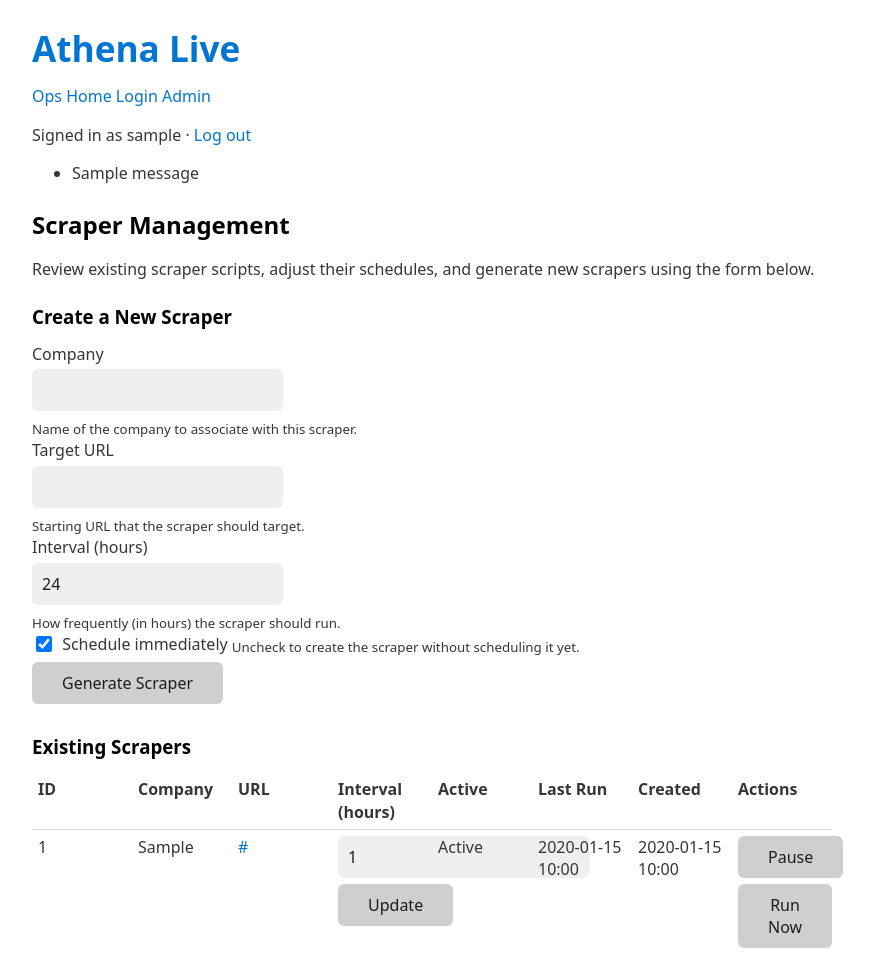
After one commit to athena-live/athena_live, a Django app: page /api/scrapers/ in a window 1280 px wide. The commit adds this page. Shown: the whole page, without its empty margins (208-1082 px from the left). Run offline with Django 4.2, Linux system fonts and the light colour scheme; a user stored in the database is signed in; tables that the repository leaves empty hold one stand-in row (values such as "Sample post"); one stand-in notice (Sample message) is shown.

Commit message:
Scraper UI
Added ScraperManagementView with create/update/toggle/run actions and API enhancements for interval/active params (backend/scrapers/views.py:18-157).
Introduced ScraperCreateForm to capture company, URL, interval, and activation (backend/scrapers/forms.py:4-16) plus a management template showing the list, forms, and actions (backend/templates/scrapers/manage.html:1-125).
Scheduling

Extended the Scraper model with a configurable interval_hours field and migration (backend/scrapers/models.py:4-14, backend/scrapers/migrations/0002_scraper_interval_hours.py).
Updated the APScheduler loader to honor per-scraper intervals (backend/scrapers/tasks.py:11-24) and reschedule after create/update/toggle events.
Routing & Feedback

Wired the management screen at /api/scrapers/ and kept the JSON creation endpoint at /api/scrapers/create/ (backend/athena_live/urls.py:10-16), and refreshed the dashboard quick link to point to the new UI (backend/dashboard/views.py:14-20).
Base layout now surfaces Django flash messages so actions report success or errors (backend/templates/base.html:10-29).

```diff
--- a/backend/athena_live/urls.py
+++ b/backend/athena_live/urls.py
@@ -4,7 +4,7 @@ from django.contrib import admin
 from django.contrib.staticfiles.urls import staticfiles_urlpatterns
 from django.urls import include, path
 
-from scrapers.views import create_scraper
+from scrapers.views import ScraperManagementView, create_scraper
 from users.views import UserLoginView
 
 urlpatterns = [
@@ -12,6 +12,7 @@ urlpatterns = [
     path('login/', UserLoginView.as_view(), name='login'),
     path('api/', include('dashboard.urls')),
     path('api/users/', include('users.urls')),
+    path("api/scrapers/", ScraperManagementView.as_view(), name="scrapers-manage"),
     path("api/scrapers/create/", create_scraper, name="scrapers-create"),
     # path('api/posts/', include('posts.urls')),
     # path('api/network/', include('network.urls')),
--- a/backend/dashboard/views.py
+++ b/backend/dashboard/views.py
@@ -16,6 +16,6 @@ class DashboardHomeView(TemplateView):
             {'label': 'User Login', 'url': reverse('login'), 'description': 'Sign in with standard credentials'},
             {'label': 'User Dashboard', 'url': reverse('users:dashboard'), 'description': 'Post-login landing page'},
             {'label': 'API: Users', 'url': '/api/users/', 'description': 'Entry point for user APIs'},
-            {'label': 'API: Scrapers', 'url': reverse('scrapers-create'), 'description': 'Create and store scraper code'},
+            {'label': 'Scraper Management', 'url': reverse('scrapers-manage'), 'description': 'Create, schedule, and run scrapers'},
         ]
         return context
--- /dev/null
+++ b/backend/scrapers/forms.py
@@ -0,0 +1,16 @@
+from django import forms
+
+
+class ScraperCreateForm(forms.Form):
+    company = forms.CharField(max_length=255, help_text="Name of the company to associate with this scraper.")
+    url = forms.URLField(help_text="Starting URL that the scraper should target.")
+    interval_hours = forms.IntegerField(
+        min_value=1,
+        initial=24,
+        help_text="How frequently (in hours) the scraper should run.",
+    )
+    active = forms.BooleanField(
+        required=False,
+        initial=True,
+        help_text="Uncheck to create the scraper without scheduling it yet.",
+    )
--- a/backend/scrapers/models.py
+++ b/backend/scrapers/models.py
@@ -8,6 +8,7 @@ class Scraper(models.Model):
     created_at = models.DateTimeField(auto_now_add=True)
     last_run = models.DateTimeField(null=True, blank=True)
     active = models.BooleanField(default=True)
+    interval_hours = models.PositiveIntegerField(default=24)
 
     def __str__(self) -> str:
         return f"{self.company} ({self.url})"
--- a/backend/scrapers/tasks.py
+++ b/backend/scrapers/tasks.py
@@ -12,10 +12,11 @@ def schedule_all() -> None:
     try:
         scheduler.remove_all_jobs()
         for scraper in Scraper.objects.filter(active=True):
+            interval = max(scraper.interval_hours, 1)
             scheduler.add_job(
                 run_scraper,
                 "interval",
-                hours=24,
+                hours=interval,
                 args=[scraper.id],
                 id=f"scraper-{scraper.id}",
                 replace_existing=True,
--- a/backend/scrapers/views.py
+++ b/backend/scrapers/views.py
@@ -1,16 +1,27 @@
 import json
 
+from django.contrib import messages
+from django.contrib.auth.mixins import LoginRequiredMixin
 from django.http import JsonResponse
+from django.shortcuts import redirect
 from django.views.decorators.http import require_http_methods
+from django.views.generic import TemplateView
 
 from .ai import generate_scraper_code
+from .forms import ScraperCreateForm
 from .models import Scraper
+from .tasks import schedule_all
+from .utils import run_scraper
 
 
 @require_http_methods(["GET", "POST"])
 def create_scraper(request):
     company = request.GET.get("company") or request.POST.get("company")
     url = request.GET.get("url") or request.POST.get("url")
+    interval_param = request.GET.get("interval_hours") or request.POST.get("interval_hours")
+    active_param = request.GET.get("active") or request.POST.get("active")
+    interval_hours = None
+    is_active = True
 
     if request.method == "POST" and (not company or not url):
         if request.content_type and "application/json" in request.content_type:
@@ -20,18 +31,127 @@ def create_scraper(request):
                 return JsonResponse({"error": "Invalid JSON body"}, status=400)
             company = company or payload.get("company")
             url = url or payload.get("url")
+            interval_param = interval_param or payload.get("interval_hours")
+            active_param = active_param or payload.get("active")
 
     if request.method == "GET" and not company and not url:
         return JsonResponse(
             {
-                "instructions": "Provide company and url via query parameters (?company=...&url=...) or POST JSON {'company': ..., 'url': ...}.",
-                "example": "/api/scrapers/create/?company=Example&url=https://example.com",
+                "instructions": (
+                    "Provide company and url via query parameters (?company=...&url=...) "
+                    "or POST JSON {'company': ..., 'url': ...}. Optional: interval_hours (>=1, default 24), "
+                    "active (true/false)."
+                ),
+                "example": "/api/scrapers/create/?company=Example&url=https://example.com&interval_hours=12",
             }
         )
 
     if not company or not url:
         return JsonResponse({"error": "company and url are required"}, status=400)
 
+    if interval_param not in (None, ""):
+        try:
+            interval_hours = int(interval_param)
+            if interval_hours < 1:
+                raise ValueError
+        except (TypeError, ValueError):
+            return JsonResponse({"error": "interval_hours must be a positive integer"}, status=400)
+    else:
+        interval_hours = 24
+
+    if isinstance(active_param, str):
+        is_active = active_param.lower() not in ("0", "false", "off")
+    elif isinstance(active_param, bool):
+        is_active = active_param
+    else:
+        is_active = True
+
     code = generate_scraper_code(url, company)
-    scraper = Scraper.objects.create(company=company, url=url, code=code)
+    scraper = Scraper.objects.create(
+        company=company,
+        url=url,
+        code=code,
+        interval_hours=interval_hours,
+        active=is_active,
+    )
+    schedule_all()
     return JsonResponse({"id": scraper.id, "status": "saved"})
+
+
+class ScraperManagementView(LoginRequiredMixin, TemplateView):
+    """UI for operations staff to manage scraper scripts."""
+
+    template_name = "scrapers/manage.html"
+
+    def get_context_data(self, **kwargs):
+        context = super().get_context_data(**kwargs)
+        context['scrapers'] = Scraper.objects.order_by("-created_at")
+        context.setdefault('create_form', ScraperCreateForm())
+        return context
+
+    def post(self, request, *args, **kwargs):
+        action = request.POST.get("action", "create")
+        if action == "create":
+            form = ScraperCreateForm(request.POST)
+            if form.is_valid():
+                data = form.cleaned_data
+                code = generate_scraper_code(data["url"], data["company"])
+                scraper = Scraper.objects.create(
+                    company=data["company"],
+                    url=data["url"],
+                    code=code,
+                    interval_hours=data["interval_hours"],
+                    active=data["active"],
+                )
+                schedule_all()
+                messages.success(request, f"Scraper '{scraper.company}' created and scheduled every {scraper.interval_hours} hour(s).")
+                return redirect("scrapers-manage")
+
+            messages.error(request, "Please correct the errors below.")
+            return self.render_to_response(self.get_context_data(create_form=form))
+
+        scraper_id = request.POST.get("scraper_id")
+        if not scraper_id:
+            messages.error(request, "No scraper selected.")
+            return redirect("scrapers-manage")
+
+        try:
+            scraper = Scraper.objects.get(id=scraper_id)
+        except Scraper.DoesNotExist:
+            messages.error(request, "Scraper not found.")
+            return redirect("scrapers-manage")
+
+        if action == "toggle":
+            scraper.active = not scraper.active
+            scraper.save(update_fields=["active"])
+            schedule_all()
+            state = "activated" if scraper.active else "paused"
+            messages.success(request, f"Scraper '{scraper.company}' {state}.")
+            return redirect("scrapers-manage")
+
+        if action == "update":
+            try:
+                interval_hours = int(request.POST.get("interval_hours", scraper.interval_hours))
+                if interval_hours < 1:
+                    raise ValueError
+            except (TypeError, ValueError):
+                messages.error(request, "Interval must be a positive integer.")
+                return redirect("scrapers-manage")
+
+            scraper.interval_hours = interval_hours
+            scraper.save(update_fields=["interval_hours"])
+            schedule_all()
+            messages.success(request, f"Scraper '{scraper.company}' interval updated to every {interval_hours} hour(s).")
+            return redirect("scrapers-manage")
+
+        if action == "run":
+            result = run_scraper(scraper.id)
+            preview = json.dumps(result, default=str)
+            if "error" in result:
+                messages.error(request, f"Scraper '{scraper.company}' error: {preview[:500]}")
+            else:
+                messages.success(request, f"Scraper '{scraper.company}' ran successfully: {preview[:500]}")
+            return redirect("scrapers-manage")
+
+        messages.error(request, "Unknown action.")
+        return redirect("scrapers-manage")
--- a/backend/templates/base.html
+++ b/backend/templates/base.html
@@ -18,6 +18,15 @@
             <p>Signed in as {{ user.get_username }} &middot; <a href="{% url 'users:logout' %}">Log out</a></p>
         {% endif %}
     </header>
+    {% if messages %}
+        <section class="flash-messages">
+            <ul>
+                {% for message in messages %}
+                    <li class="{{ message.tags }}">{{ message }}</li>
+                {% endfor %}
+            </ul>
+        </section>
+    {% endif %}
     <main>
         {% block content %}{% endblock %}
     </main>
--- /dev/null
+++ b/backend/templates/scrapers/manage.html
@@ -0,0 +1,125 @@
+{% extends "base.html" %}
+
+{% block title %}Scraper Management · Athena Live{% endblock %}
+
+{% block content %}
+<section>
+    <h2>Scraper Management</h2>
+    <p class="lead">
+        Review existing scraper scripts, adjust their schedules, and generate new scrapers using the form below.
+    </p>
+</section>
+
+<section>
+    <h3>Create a New Scraper</h3>
+    <form method="post" class="create-form">
+        {% csrf_token %}
+        <input type="hidden" name="action" value="create">
+        <div>
+            <label for="id_company">Company</label>
+            {{ create_form.company }}
+            {% if create_form.company.help_text %}<small>{{ create_form.company.help_text }}</small>{% endif %}
+            {% if create_form.company.errors %}
+                <div class="error">{{ create_form.company.errors|join:", " }}</div>
+            {% endif %}
+        </div>
+        <div>
+            <label for="id_url">Target URL</label>
+            {{ create_form.url }}
+            {% if create_form.url.help_text %}<small>{{ create_form.url.help_text }}</small>{% endif %}
+            {% if create_form.url.errors %}
+                <div class="error">{{ create_form.url.errors|join:", " }}</div>
+            {% endif %}
+        </div>
+        <div>
+            <label for="id_interval_hours">Interval (hours)</label>
+            {{ create_form.interval_hours }}
+            {% if create_form.interval_hours.help_text %}<small>{{ create_form.interval_hours.help_text }}</small>{% endif %}
+            {% if create_form.interval_hours.errors %}
+                <div class="error">{{ create_form.interval_hours.errors|join:", " }}</div>
+            {% endif %}
+        </div>
+        <div>
+            <label for="id_active">
+                {{ create_form.active }} Schedule immediately
+            </label>
+            {% if create_form.active.help_text %}<small>{{ create_form.active.help_text }}</small>{% endif %}
+            {% if create_form.active.errors %}
+                <div class="error">{{ create_form.active.errors|join:", " }}</div>
+            {% endif %}
+        </div>
+        <button type="submit">Generate Scraper</button>
+    </form>
+</section>
+
+<section>
+    <h3>Existing Scrapers</h3>
+    {% if scrapers %}
+        <table>
+            <thead>
+                <tr>
+                    <th>ID</th>
+                    <th>Company</th>
+                    <th>URL</th>
+                    <th>Interval (hours)</th>
+                    <th>Active</th>
+                    <th>Last Run</th>
+                    <th>Created</th>
+                    <th>Actions</th>
+                </tr>
+            </thead>
+            <tbody>
+                {% for scraper in scrapers %}
+                    <tr>
+                        <td>{{ scraper.id }}</td>
+                        <td>{{ scraper.company }}</td>
+                        <td><a href="{{ scraper.url }}" target="_blank" rel="noopener">{{ scraper.url }}</a></td>
+                        <td>
+                            <form method="post" class="inline-form">
+                                {% csrf_token %}
+                                <input type="hidden" name="action" value="update">
+                                <input type="hidden" name="scraper_id" value="{{ scraper.id }}">
+                                <input type="number" name="interval_hours" value="{{ scraper.interval_hours }}" min="1" step="1" required>
+                                <button type="submit">Update</button>
+                            </form>
+                        </td>
+                        <td>
+                            {% if scraper.active %}
+                                <span class="status status-active">Active</span>
+                            {% else %}
+                                <span class="status status-paused">Paused</span>
+                            {% endif %}
+                        </td>
+                        <td>
+                            {% if scraper.last_run %}
+                                {{ scraper.last_run|date:"Y-m-d H:i" }}
+                            {% else %}
+                                Never
+                            {% endif %}
+                        </td>
+                        <td>{{ scraper.created_at|date:"Y-m-d H:i" }}</td>
+                        <td class="actions">
+                            <form method="post" class="inline-form">
+                                {% csrf_token %}
+                                <input type="hidden" name="action" value="toggle">
+                                <input type="hidden" name="scraper_id" value="{{ scraper.id }}">
+                                <button type="submit">
+                                    {% if scraper.active %}Pause{% else %}Activate{% endif %}
+                                </button>
+                            </form>
+                            <form method="post" class="inline-form">
+                                {% csrf_token %}
+                                <input type="hidden" name="action" value="run">
+                                <input type="hidden" name="scraper_id" value="{{ scraper.id }}">
+                                <button type="submit">Run Now</button>
+                            </form>
+                        </td>
+                    </tr>
+                {% endfor %}
+            </tbody>
+        </table>
+    {% else %}
+        <p>No scrapers created yet.</p>
+    {% endif %}
+</section>
+{% endblock %}
```
Also changed, not shown: backend/scrapers/migrations/0002_scraper_interval_hours.py (added).
